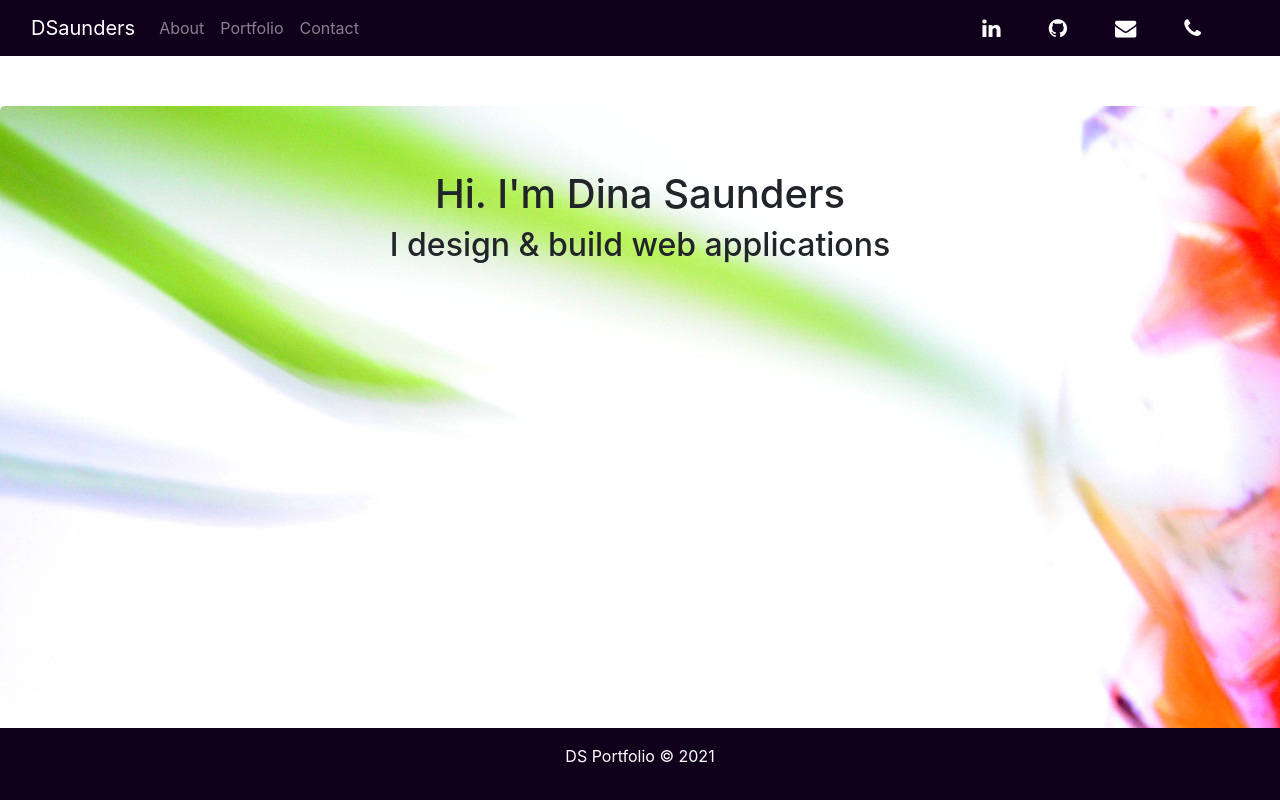
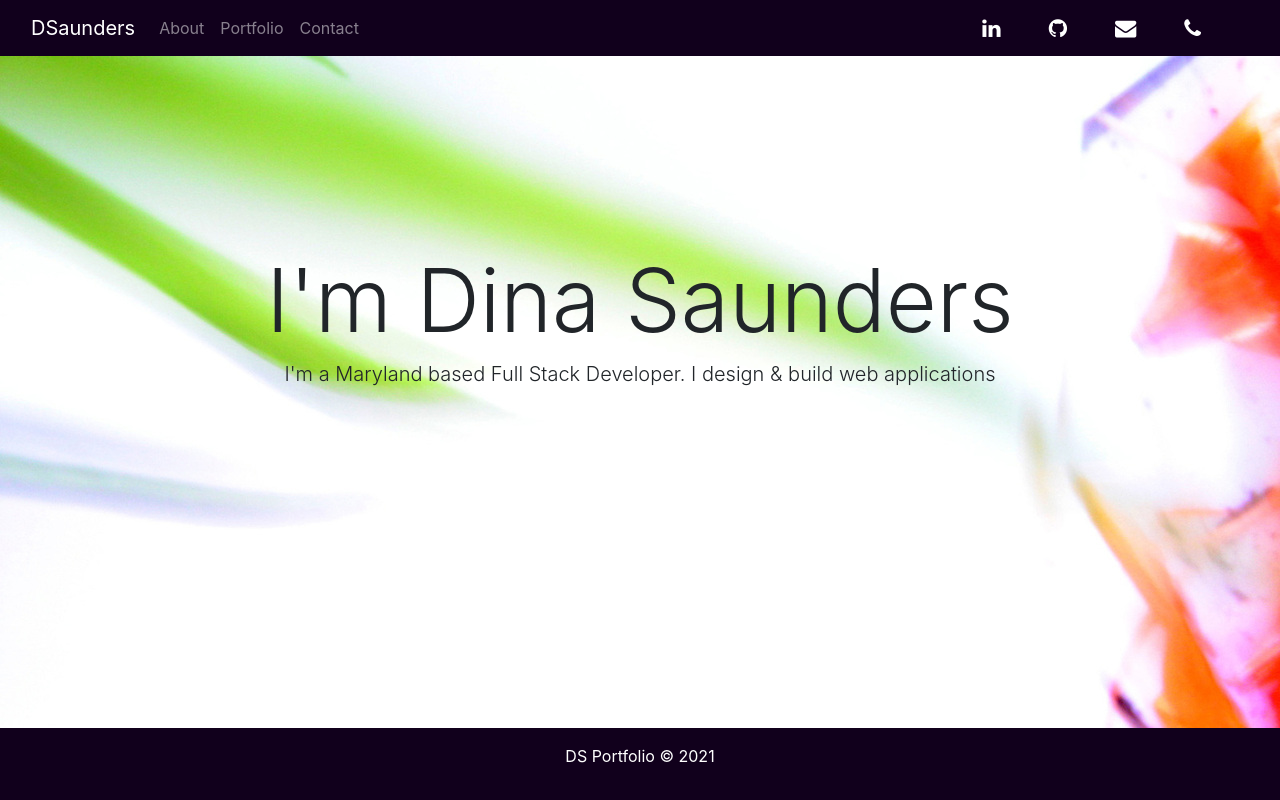
Before and after one commit to DS1826/react-portfolio, a React (Create React App) app: page / in a window 1280 px wide. Built offline with nearby package versions, Linux system fonts and the light colour scheme.

Commit message:
updated home layout and style properties

```diff
--- a/src/components/Hero/index.js
+++ b/src/components/Hero/index.js
@@ -3,7 +3,7 @@ import "./style.css";
 
 function Hero(props) {
   return (
-    <div className="jumbotron text-center bg-img cover">
+    <div className="hero text-center bg-img cover">
       {props.children}
     </div>
   );
--- a/src/pages/Home.js
+++ b/src/pages/Home.js
@@ -4,12 +4,18 @@ import Hero from "../components/Hero";
 
 
 function Home() {
-    return (
+  return (
     <Hero>
-        <h1>Hi. I'm Dina Saunders</h1>
-        <h2>I design & build web applications</h2>
-      </Hero>
-    );
+      <div className="container mt-5 pt-5">
+        <div className="row mt-5">
+        <div className="col mt-5">
+          <h1 className="display-2">I'm Dina Saunders</h1>
+          <h3 className="lead">I'm a Maryland based Full Stack Developer. I design & build web applications</h3>
+        </div>
+        </div>
+      </div>
+    </Hero>
+  );
 }
 
 export default Home;
```
